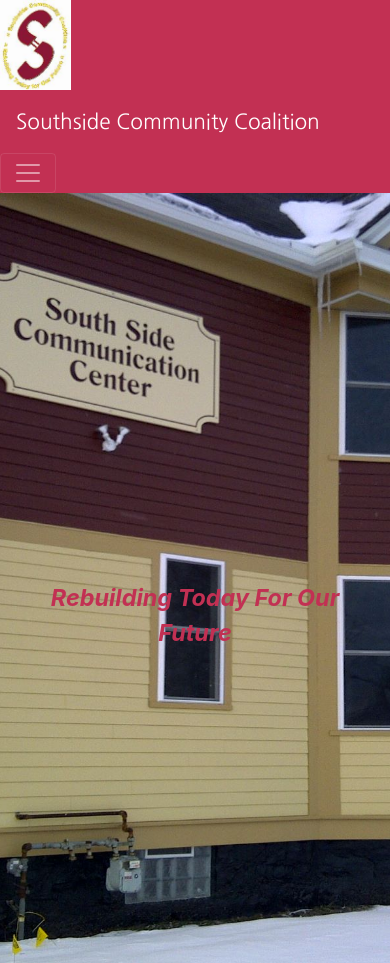
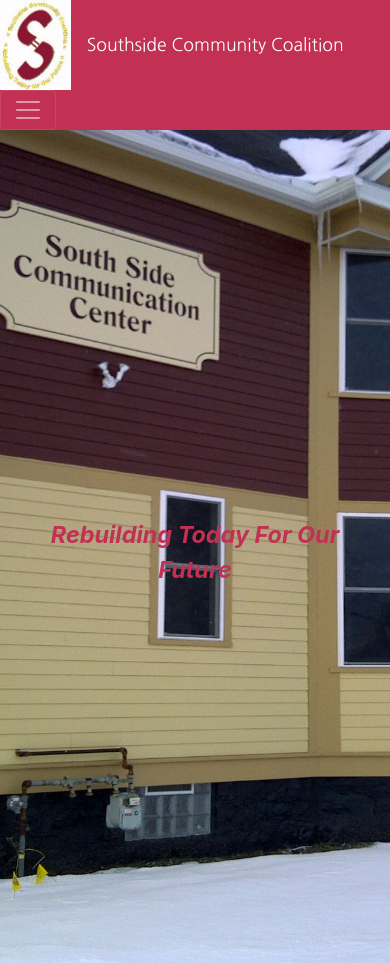
Before and after one commit to chelsing-su/Captsone---Southside, a plain HTML site: page index.html in a window 390 px wide. Shown: the top 963 px of the page. Drawn offline with nearby package versions, Linux system fonts and the light colour scheme; some packages are replaced by stand-ins of ours.

Commit message:
for merge

```diff
--- a/index.html
+++ b/index.html
@@ -26,7 +26,7 @@
         </a>
 
 
-        <div class="d-lg-none d-block m-3 mr-auto" style="color:white; font-size: 1.3rem;">
+        <div class="d-lg-none d-block m-3 mr-auto" style="color:white; font-size: 1.1rem;">
         Southside Community Coalition
         </div>
         <!-- Toggler/collapsibe Button -->
```
